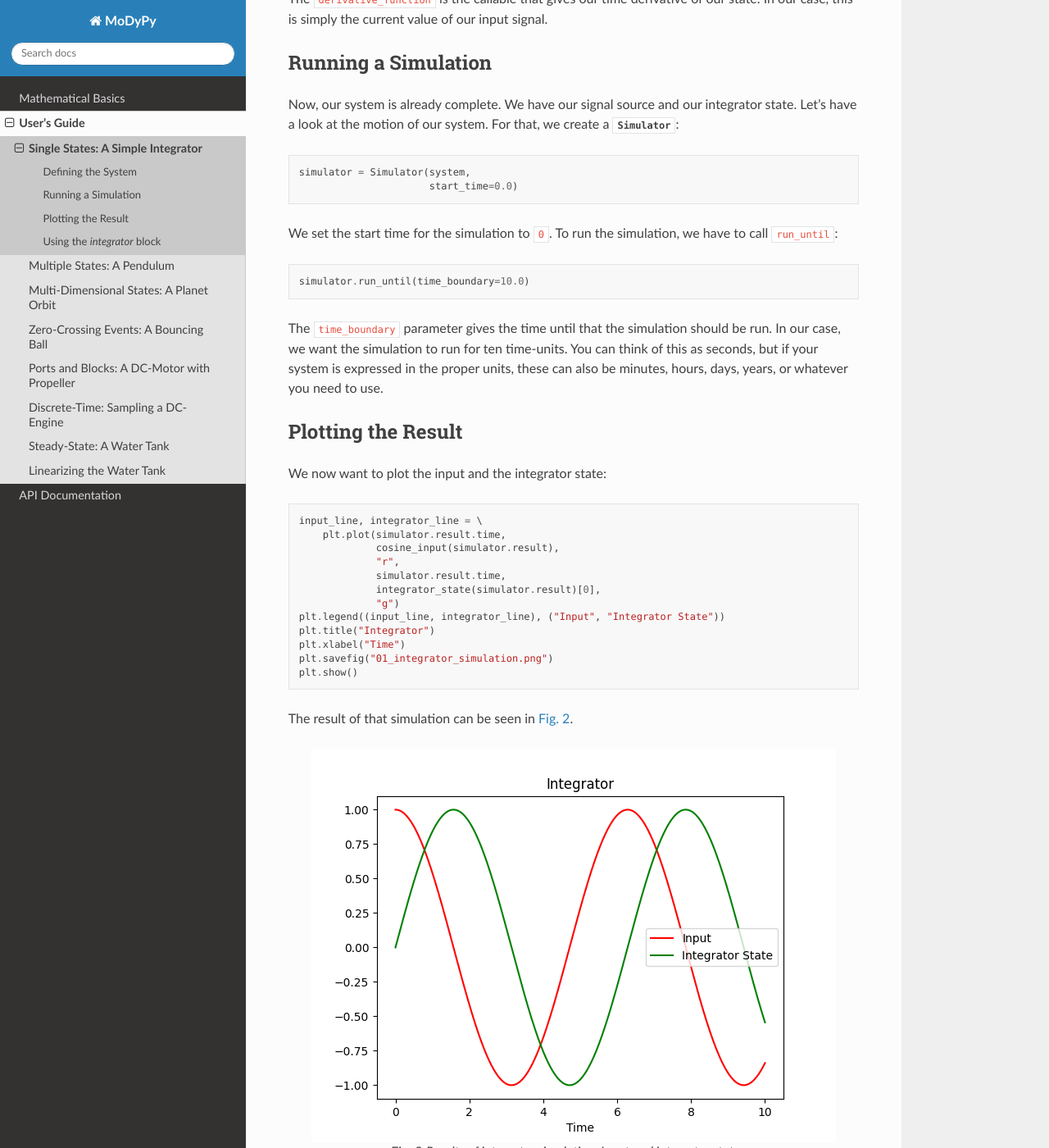
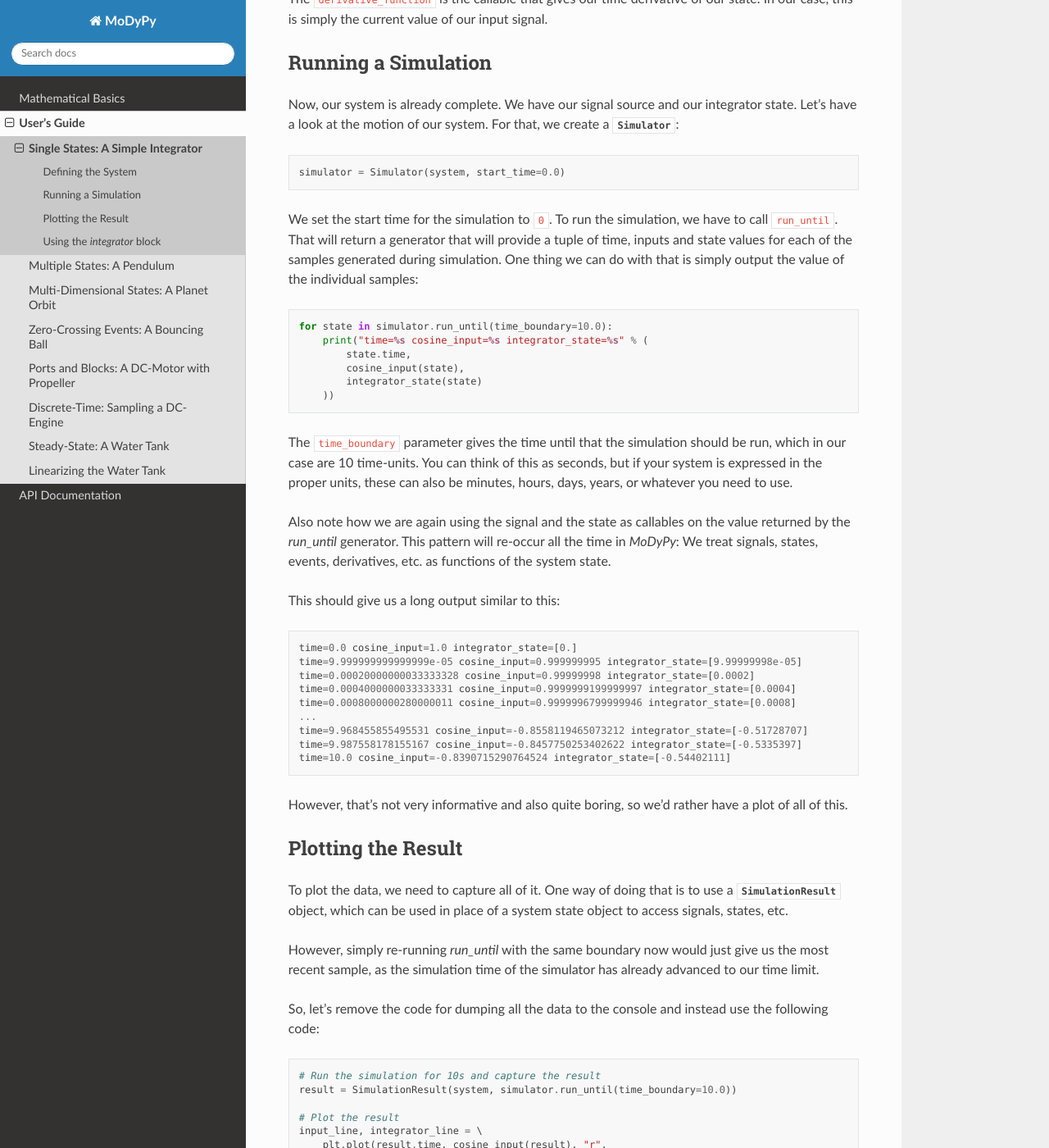
Before and after one commit to modypy/modypy, a Sphinx documentation site: the page built from docs/guide/01_integrator.rst, in a window 1280 px wide and 1400 px high, scrolled down 1680 px. Shown: the whole window at 82% size. Built offline with Sphinx 7.4.7 and the Read the Docs theme 2.0.0, drawn with Linux system fonts in a browser that asks for light colours; some of the changed text lies outside the part shown.

Commit message:
Re-implement simulation using iterator concepts (closes #22)

```diff
--- a/docs/guide/01_integrator.rst
+++ b/docs/guide/01_integrator.rst
@@ -8,7 +8,7 @@ After this exercise, you will know
 
 - how to create a system,
 - how to add states to it,
-- how to run a simulation of the system, and
+- how to run a simulation of the system and capture the results, and
 - how to access simulation results.
 
 An integrator is a very simple dynamic element with a single state
@@ -37,7 +37,7 @@ We start by importing the relevant declarations:
     import matplotlib.pyplot as plt
 
     from modypy.model import System, State, signal_function
-    from modypy.simulation import Simulator
+    from modypy.simulation import Simulator, SimulationResult
 
 Defining the System
 -------------------
@@ -101,37 +101,77 @@ For that, we create a :class:`Simulator <modypy.simulation.Simulator>`:
 
 .. code-block:: python
 
-    simulator = Simulator(system,
-                          start_time=0.0)
+    simulator = Simulator(system, start_time=0.0)
 
 We set the start time for the simulation to ``0``.
-To run the simulation, we have to call ``run_until``:
+To run the simulation, we have to call ``run_until``.
+That will return a generator that will provide a tuple of time, inputs and
+state values for each of the samples generated during simulation.
+One thing we can do with that is simply output the value of the individual
+samples:
 
 .. code-block:: python
 
-    simulator.run_until(time_boundary=10.0)
+    for state in simulator.run_until(time_boundary=10.0):
+        print("time=%s cosine_input=%s integrator_state=%s" % (
+            state.time,
+            cosine_input(state),
+            integrator_state(state)
+        ))
 
 The ``time_boundary`` parameter gives the time until that the simulation should
-be run.
-In our case, we want the simulation to run for ten time-units.
+be run, which in our case are 10 time-units.
 You can think of this as seconds, but if your system is expressed in the proper
 units, these can also be minutes, hours, days, years, or whatever you need to
 use.
 
+Also note how we are again using the signal and the state as callables on the
+value returned by the `run_until` generator.
+This pattern will re-occur all the time in `MoDyPy`:
+We treat signals, states, events, derivatives, etc. as functions of the system
+state.
+
+This should give us a long output similar to this:
+
+.. code-block::
+
+    time=0.0 cosine_input=1.0 integrator_state=[0.]
+    time=9.999999999999999e-05 cosine_input=0.999999995 integrator_state=[9.99999998e-05]
+    time=0.00020000000033333328 cosine_input=0.99999998 integrator_state=[0.0002]
+    time=0.0004000000033333331 cosine_input=0.9999999199999997 integrator_state=[0.0004]
+    time=0.0008000000280000011 cosine_input=0.9999996799999946 integrator_state=[0.0008]
+    ...
+    time=9.968455855495531 cosine_input=-0.8558119465073212 integrator_state=[-0.51728707]
+    time=9.987558178155167 cosine_input=-0.8457750253402622 integrator_state=[-0.5335397]
+    time=10.0 cosine_input=-0.8390715290764524 integrator_state=[-0.54402111]
+
+However, that's not very informative and also quite boring, so we'd rather have
+a plot of all of this.
+
 Plotting the Result
 -------------------
 
-We now want to plot the input and the integrator state:
+To plot the data, we need to capture all of it.
+One way of doing that is to use a
+:class:`SimulationResult <modypy.simulation.SimulationResult>` object, which can
+be used in place of a system state object to access signals, states, etc.
+
+However, simply re-running `run_until` with the same boundary now would just
+give us the most recent sample, as the simulation time of the simulator has
+already advanced to our time limit.
+
+So, let's remove the code for dumping all the data to the console and instead
+use the following code:
 
 .. code-block:: python
 
+    # Run the simulation for 10s and capture the result
+    result = SimulationResult(system, simulator.run_until(time_boundary=10.0))
+
+    # Plot the result
     input_line, integrator_line = \
-        plt.plot(simulator.result.time,
-                 cosine_input(simulator.result),
-                 "r",
-                 simulator.result.time,
-                 integrator_state(simulator.result)[0],
-                 "g")
+        plt.plot(result.time, cosine_input(result), "r",
+                 result.time, integrator_state(result)[0], "g")
     plt.legend((input_line, integrator_line), ("Input", "Integrator State"))
     plt.title("Integrator")
     plt.xlabel("Time")
@@ -150,10 +190,8 @@ The result of that simulation can be seen in :numref:`integrator_simulation`.
 In red, we see the input signal, while the value of our integrator state is
 plotted in green. Looks quite correct.
 
-But what happened here? We accessed the ``result`` property of our simulator.
-This is an instance of :class:`SimulationResult
-<modypy.simulation.SimulationResult>`, which can simply be used as a system
-state object.
+But what happened here?
+The `result` object we created can simply be used as a system state object.
 If we use it as a parameter for calling a state or signal object, we get the
 time series of the values of that state or signal over the time of the
 simulation.
@@ -172,7 +210,7 @@ performance of a controller we built against control performance constraints and
 many other things.
 
 Using the `integrator` block
------------------------------------
+-----------------------------
 
 As integrators are something that we need often, there is a pre-defined building
 block for that: :func:`modypy.blocks.linear.integrator`.
```
Also changed, not shown: CHANGELOG.md (+5 -0 lines), docs/guide/02_pendulum.rst (+5 -9 lines), docs/guide/03_planet_orbit.rst (+4 -3 lines), docs/guide/04_bouncing_ball.rst (+4 -4 lines), docs/guide/05_dc_engine.rst (+5 -4 lines), docs/guide/06_dc_engine_sampling.rst (+5 -10 lines), 13 other files.
